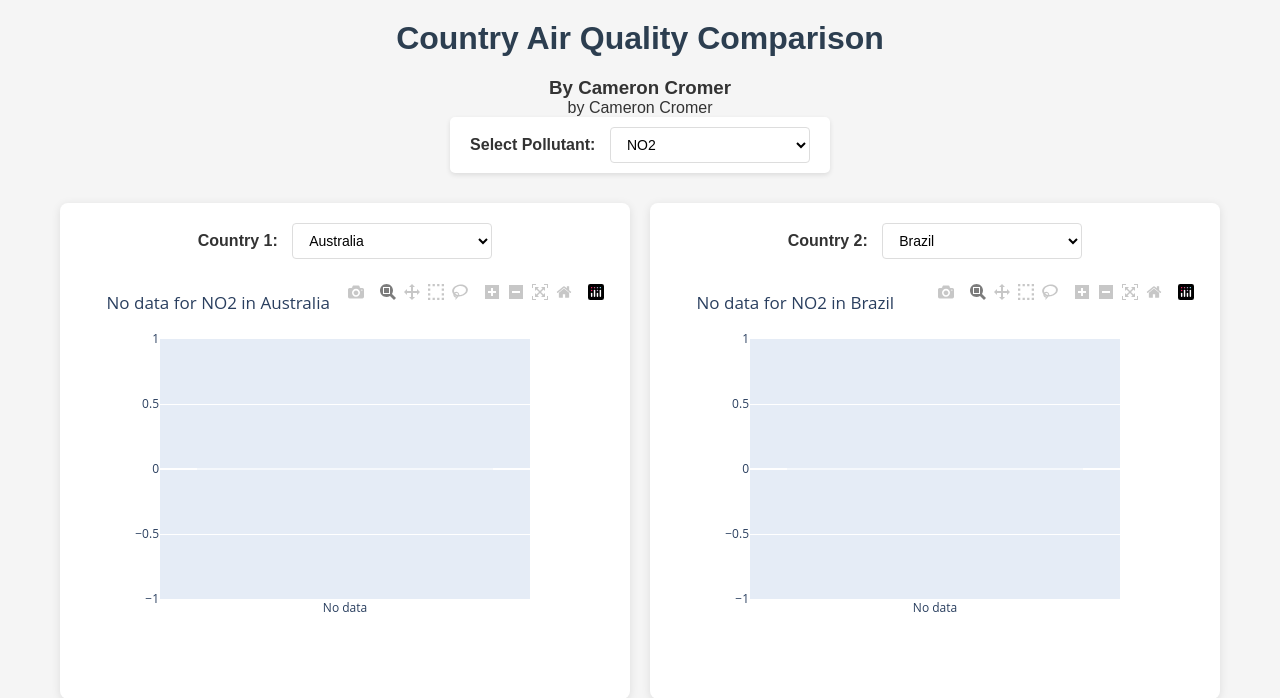
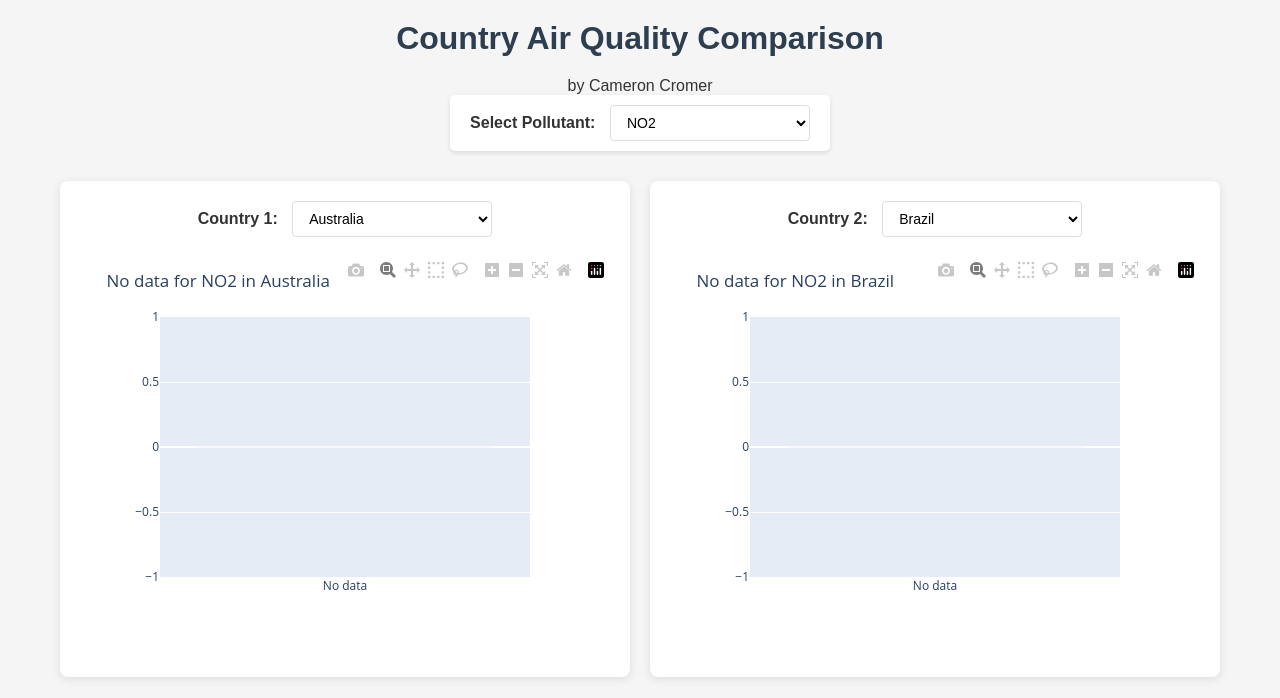
Before and after one commit to Cameron-Cromer/AirQualityComparison, a Flask app: page / in a window 1280 px wide. Shown: the top 698 px of the page. Run offline with Flask 3, Linux system fonts and the light colour scheme; some libraries are stand-ins or nearby versions.

Commit message:
Update index.html

```diff
--- a/templates/index.html
+++ b/templates/index.html
@@ -13,8 +13,7 @@
     <div class="container">
         <header>
             <h1>Country Air Quality Comparison</h1>
-            <h3>By Cameron Cromer</h3>
-<p class="author">by Cameron Cromer</p>
+            <p class="author">by Cameron Cromer</p>
             <div class="pollutant-selector">
                 <label for="pollutant-select">Select Pollutant:</label>
                 <select id="pollutant-select">
```
